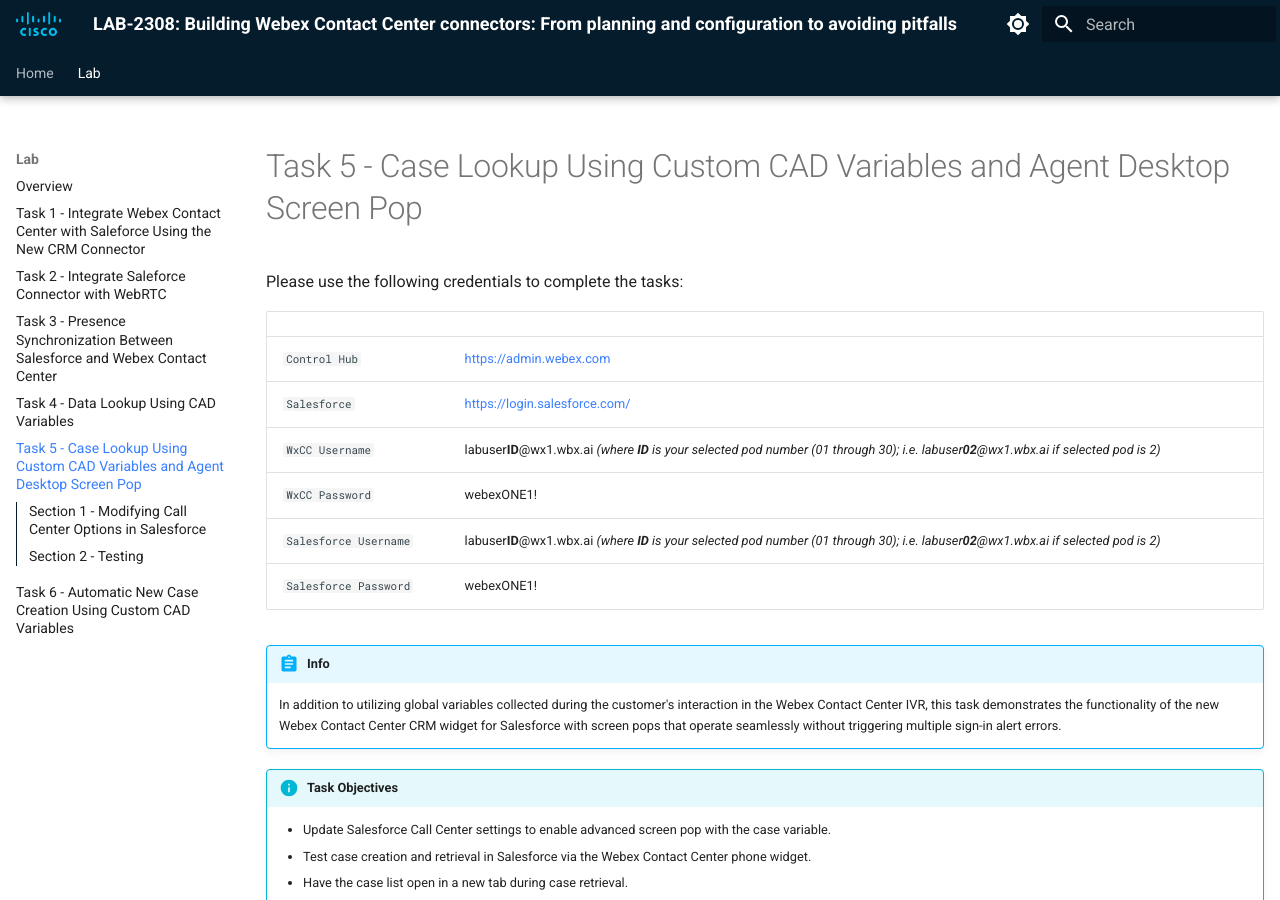
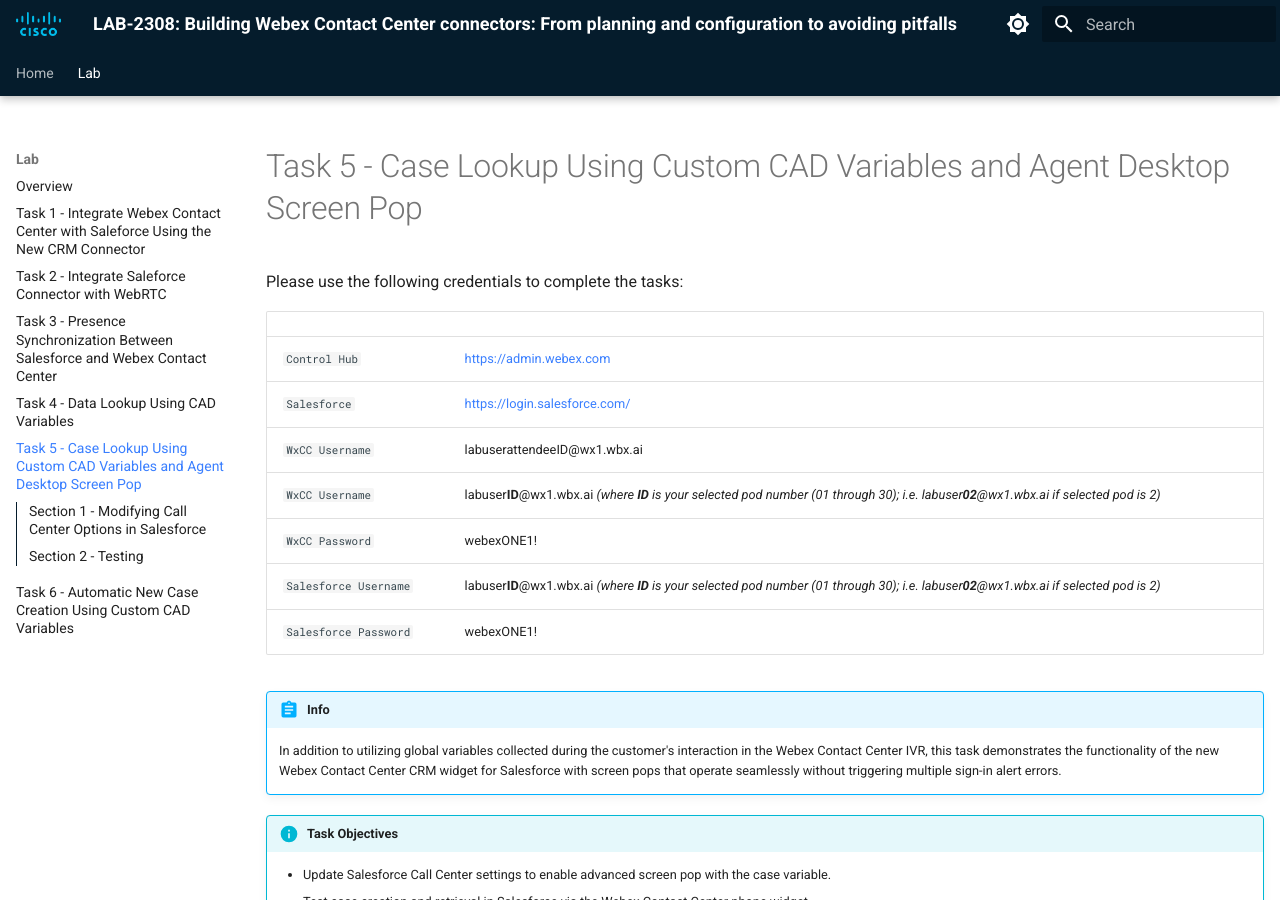
Before and after one commit to WebexCC-SA/LAB-2308, an MkDocs documentation site: the page built from docs/task5.md, in a window 1280 px wide and 900 px high. Built offline with MkDocs 1.6.1 and Material for MkDocs 9.7.7, drawn with Linux system fonts in a browser that asks for light colours; some of the changed lines change nothing that is shown.

Commit message:
Update task5.md

```diff
--- a/docs/task5.md
+++ b/docs/task5.md
@@ -1,5 +1,46 @@
 # Task 5 - Case Lookup Using Custom CAD Variables and Agent Desktop Screen Pop
 
+<script>
+ function update () {
+    const form = document.forms['attendee-form'];
+    if (form) {
+      form.addEventListener('submit', function (event) {
+        event.preventDefault();
+        const inputs = Array.from(form.querySelectorAll('input'));
+        const values = inputs.reduce((acc, input) => {
+          acc[input.id + '_out'] = input.value;
+          return acc;
+        }, {});
+
+        Object.entries(values).forEach(([id, value]) => {
+          const elements = document.getElementsByClassName(id);
+          Array.from(elements).forEach(element => {
+
+            console.log(element.innerHTML);
+            if(Number(element.innerHTML) > 99 ){
+               console.log(`Got a 99+ attendee: ${element.innerHTML}`);
+               element.innerHTML = value;
+             }
+            else{
+               console.log(`Got a sub 99 attendee: ${element.innerHTML}`);
+               if(element.innerHTML.includes('gmail.com'))
+               {
+                element.innerHTML = `0${value}`;
+                }
+               else{
+                element.innerHTML = value;
+               }
+                }
+          });
+        });
+        const attendeeIDInput = form.elements['attendeeID'];
+       if (attendeeIDInput && attendeeIDInput.value !== 'Your_Attendee_ID') {
+          localStorage.setItem('attendeeID', attendeeIDInput.value);
+        }
+      });
+    }
+  };
+</script>
 
 Please use the following credentials to complete the tasks:
 
@@ -7,6 +48,7 @@
 | ------------------------- | ---------------- |
 | `Control Hub`             | <a href="https://admin.webex.com" target="_blank">https://admin.webex.com</a> |
 | `Salesforce`   | <a href="https://login.salesforce.com" target="_blank">https://login.salesforce.com/</a> |
+| `WxCC Username`       | labuser<w class = "attendee_out">attendeeID</w>@wx1.wbx.ai      |
 | `WxCC Username`       | labuser**ID**@wx1.wbx.ai     _(where **ID** is your selected pod number (01 through 30); i.e. labuser**02**@wx1.wbx.ai if selected pod is 2)_       |
 | `WxCC Password`       | webexONE1!         |
 | `Salesforce Username`       | labuser**ID**@wx1.wbx.ai     _(where **ID** is your selected pod number (01 through 30); i.e. labuser**02**@wx1.wbx.ai if selected pod is 2)_       |
```
